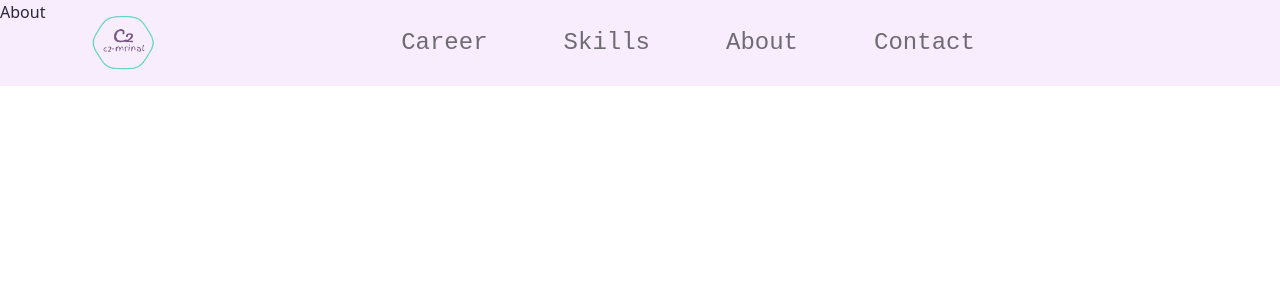
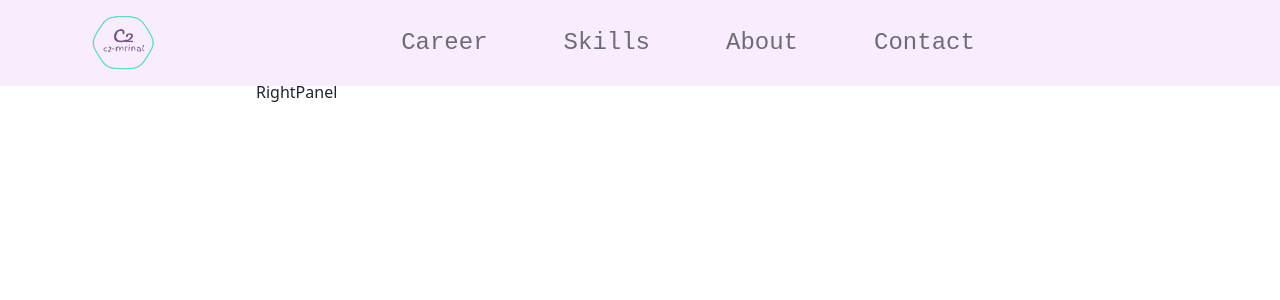
Before and after one commit to c2-mrinal/Portfolio, a React (Create React App) app: page /about in a window 1280 px wide. Shown: the top 300 px of the page. Built offline with nearby package versions, Linux system fonts and the light colour scheme.

Commit message:
contact Page added

```diff
--- a/src/App.css
+++ b/src/App.css
@@ -6,3 +6,6 @@
   height: 100vh;
   width: 100vw;
 }
+.App{
+
+}
--- a/src/App.js
+++ b/src/App.js
@@ -1,36 +1,36 @@
-import React, { lazy, Suspense } from 'react';
-import './App.css';
+import React, { lazy, Suspense } from "react";
+import "./App.css";
 import { BrowserRouter, Routes, Route } from "react-router-dom";
-import Header from './Main/Navbar';
-import Loader from './Shared/Loader';
-import Spinner from 'react-bootstrap/Spinner';
-import 'bootstrap/dist/css/bootstrap.min.css';
-
-
+import Header from "./Main/Navbar";
+import Loader from "./Shared/Loader";
+import Spinner from "react-bootstrap/Spinner";
+import "bootstrap/dist/css/bootstrap.min.css";
 
 const Intro = lazy(() => import("./Components/Intro"));
-const Timeline = lazy(() => import("./Components/Timeline"))
-const Contact = lazy(() => import("./Components/Contact"))
-const Skills = lazy(() => import("./Components/Skill"))
-const About = lazy(() => import("./Components/About"))
-
-
-
+const Timeline = lazy(() => import("./Components/Timeline"));
+const Contact = lazy(() => import("./Components/Contact"));
+const Skills = lazy(() => import("./Components/Skill"));
+const About = lazy(() => import("./Components/About"));
 
 function App() {
-
   return (
     <div className="App">
-     <BrowserRouter>
-          <Header/>
-          <Suspense  fallback={<Loader/>}>
-        <Routes>
-          <Route path="/" element={<Intro />} />
-          <Route path="/career" element={<Timeline />} />
-          <Route path="/contact" element={<Contact />} />
-          <Route path="/about" element={<About />} />
-          <Route path="/skill" element={<Skills  height={745} width={1440}/>} />
-        </Routes>
+      <BrowserRouter>
+        <Header />
+        <Suspense fallback={<Loader />}>
+          <Routes className="headerPlaced">
+            <Route path="/" element={<Intro />} />
+            <Route path="/career" element={<Timeline />} />
+            <Route path="/contact" element={<Contact />} />
+            <Route
+              path="/about"
+              element={<About style={{ margin: "200px" }} />}
+            />
+            <Route
+              path="/skill"
+              element={<Skills height={745} width={1440} />}
+            />
+          </Routes>
         </Suspense>
       </BrowserRouter>
     </div>
--- /dev/null
+++ b/src/Components/About/Panel/LeftPanel/index.js
@@ -0,0 +1,46 @@
+import React, { useState, useEffect } from "react";
+import "./leftPanel.css";
+
+function LeftPanel() {
+  const [FolderData, setFolderData] = useState([]);
+
+  useEffect(() => {
+    const DummyFolder = [
+      {
+        name: "f1",
+        level: 0,
+        children: [
+          { name: "f1c1", level: 1, children: [] },
+          { name: "f1c2", level: 1, children: [] },
+        ],
+      },
+      {
+        name: "f2",
+        level: 0,
+        children: [
+          {
+            name: "f2c1",
+            level: 1,
+            children: [{ name: "f2c1", level: 2, children: [] }],
+          },
+        ],
+      },
+      {
+        name: "f3",
+        level: 0,
+        children: [{ name: "f3c1", level: 1, children: [] }],
+      },
+    ];
+
+    setFolderData(DummyFolder);
+    return () => {};
+  }, []);
+
+  const showRoot = (data) => {};
+
+  const showNode = (data) => {};
+
+  return <div></div>;
+}
+
+export default LeftPanel;
--- /dev/null
+++ b/src/Components/About/Panel/RightPanel/index.js
@@ -0,0 +1,8 @@
+import React from "react";
+import "./rightPanel.css";
+
+function RightPanel() {
+  return <div>RightPanel</div>;
+}
+
+export default RightPanel;
--- a/src/Components/About/about.css
+++ b/src/Components/About/about.css
@@ -0,0 +1,42 @@
+.about-cointainer {
+  position: absolute;
+  margin-top: 100px;
+}
+.splitLeft {
+  height: 100%;
+  width: 20%;
+  position: fixed;
+  z-index: 1;
+  top: 0;
+  left: 0;
+  overflow-x: hidden;
+  padding-top: 80px;
+}
+.splitRight {
+  height: 100%;
+  width: 80%;
+  position: fixed;
+  z-index: 1;
+  top: 0;
+  right: 0;
+
+  overflow-x: hidden;
+  padding-top: 80px;
+}
+
+/* If you want the content centered horizontally and vertically */
+.centered {
+  /* margin-top: 200px; */
+  /* padding-top: 200px; */
+  /* position: absolute; */
+  /* top: 50%; */
+  /* left: 50%;
+    transform: translate(-50%, -50%);
+    text-align: center; */
+}
+
+/* Style the image inside the centered container, if needed */
+.centered img {
+  width: 150px;
+  border-radius: 50%;
+}
--- a/src/Components/About/index.js
+++ b/src/Components/About/index.js
@@ -1,10 +1,20 @@
-import React from 'react'
-import "./about.css"
+import React from "react";
+import "./about.css";
+import LeftPanel from "./Panel/LeftPanel";
+import RightPanel from "./Panel/RightPanel";
 
 function About() {
   return (
-    <div>About</div>
-  )
+    <div className="about-cointainer">
+      <div class="splitLeft ">
+        <LeftPanel />
+      </div>
+
+      <div class="splitRight">
+        <RightPanel />
+      </div>
+    </div>
+  );
 }
 
-export default About
+export default About;
```
Also changed, not shown: src/Main/Navbar/index.js (+22 -15 lines), src/Main/Navbar/navbar.css (+6 -8 lines), src/Components/About/Panel/LeftPanel/leftPanel.css (added), src/Components/About/Panel/RightPanel/rightPanel.css (added).
